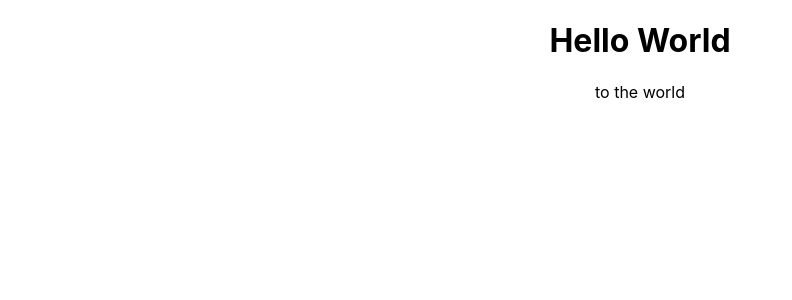
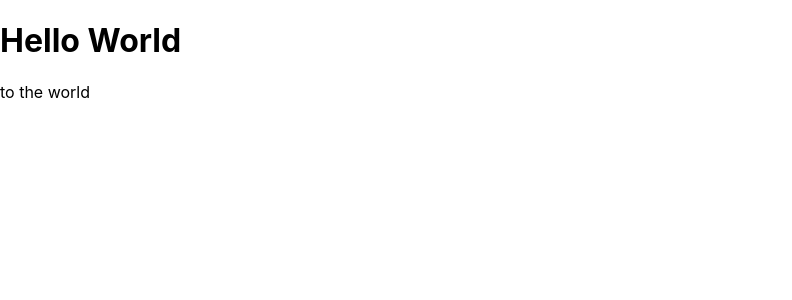
Before and after one commit to HFhassan/myweb, a React (Create React App) app: page / in a window 1280 px wide. Shown: the top 300 px of the page, without its empty margins (0-792 px from the left). Built offline with nearby package versions, Linux system fonts and the light colour scheme.

Commit message:
correction in deploying.yml

```diff
--- a/src/App.js
+++ b/src/App.js
@@ -3,7 +3,7 @@ import './App.css';
 
 function App() {
   return (
-    <div className="App">
+    <div>
       <h1>Hello World</h1>
       <p>to the world</p>
     </div>
```
